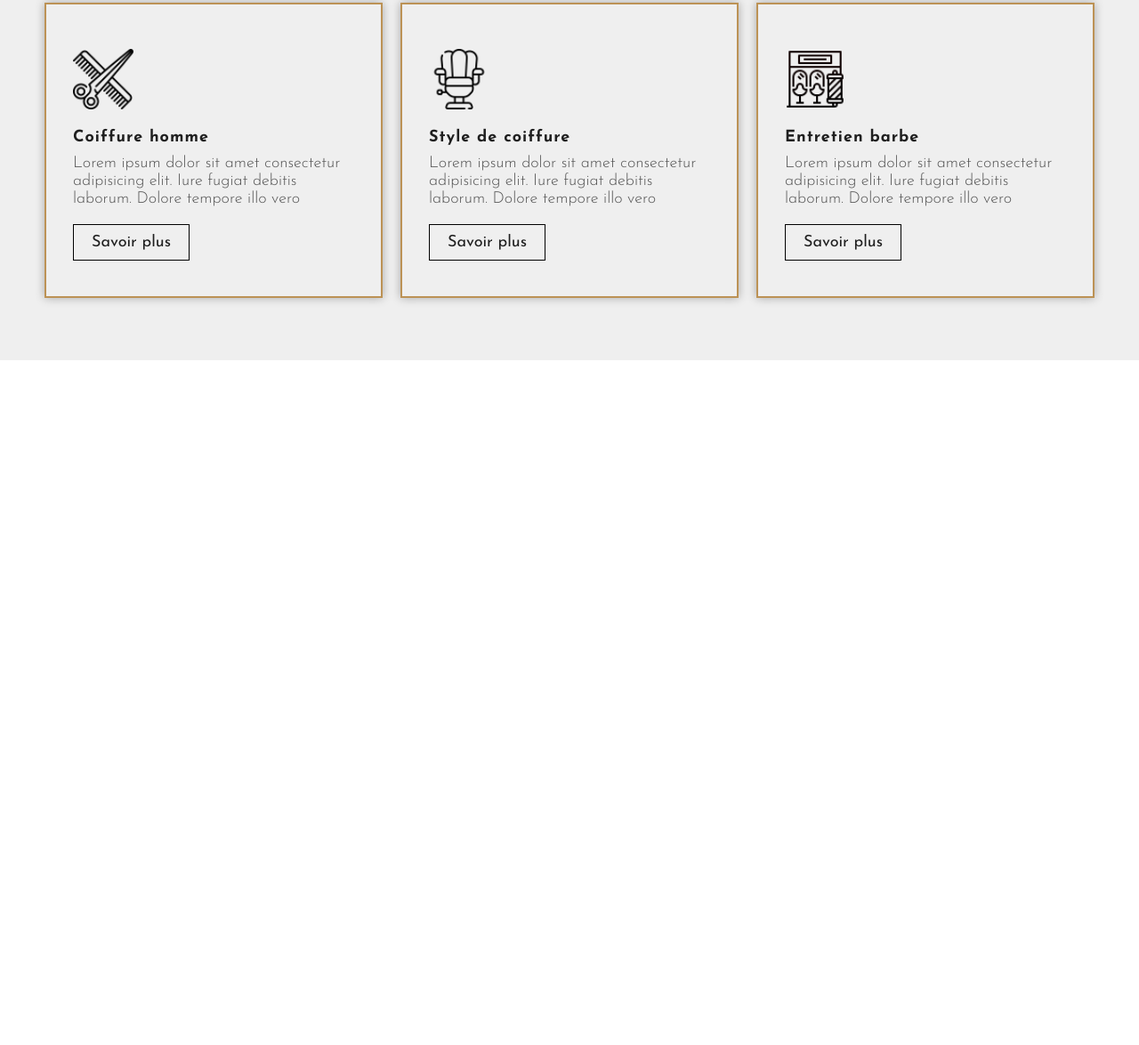
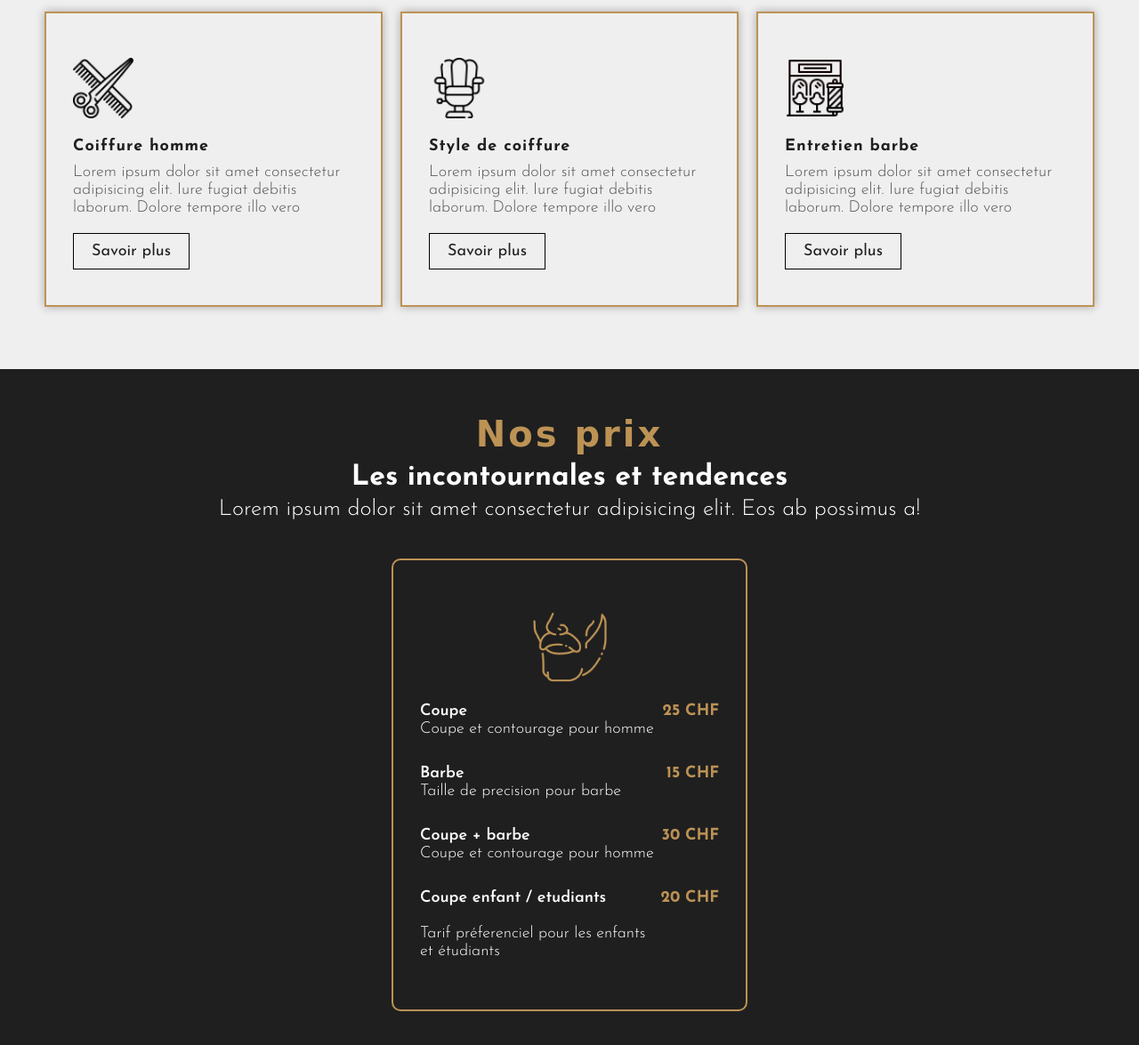
Before and after one commit to c00rni/CoiffeurBarbier, a plain HTML site: page index.html in a window 1280 px wide. Shown: the part 985-2160 px from the top of the page at 89% size. Before the commit the page ends 1390 px from the top, so only its background shows below. Drawn offline with Linux system fonts and the light colour scheme; a web font is replaced by a local one.

Commit message:
Ajout de la section prix

```diff
--- a/css/styles.css
+++ b/css/styles.css
@@ -7,6 +7,7 @@
 html, body {
     font-size: 62.5%;
     font-family: 'Josefin Sans', sans-serif;
+    scroll-behavior: smooth;
 }
 
 body {
@@ -75,6 +76,19 @@ a {
 
 .btn-light:hover {
     color:#bc9255
+}
+
+.section-head span{
+    display: block;
+    font-size: 3.2rem;
+    color:#1f1f1f;
+    font-weight: 700;
+    text-align: center;
+    margin-bottom: 1rem;
+}
+
+.white-txt {
+    color:white !important
 }
 
 /* Header */
@@ -210,14 +224,6 @@ nav ul a {
     padding-bottom: 6rem;
 }
 
-.barber-services span{
-    display: block;
-    font-size: 3.2rem;
-    color:#1f1f1f;
-    font-weight: 700;
-    text-align: center;
-}
-
 .services {
     display: flex;
     flex-flow: row nowrap;
@@ -271,3 +277,64 @@ nav ul a {
     margin-bottom: 1rem;
     letter-spacing: 0.1rem;
 }
+
+/* Prices */
+
+.prices {
+    padding: 4rem;
+    color:white;
+    background: #1f1f1f;
+}
+
+.price-box {
+    display: flex;
+    flex-flow: column nowrap;
+    border: 0.2rem solid #bc9255;
+    border-radius: 1rem;
+    padding: 5rem 3rem 4rem 3rem;
+    max-width: 40rem;
+    margin:auto;
+}
+
+.price-box-img {
+    background: url(../img/mustache-with-beard.png) center center/cover;
+    width: 9.5rem;
+    height: 9.5rem;
+    margin-bottom:0 auto auto 3rem;
+    align-self: center;
+}
+
+.price-col {
+    padding: 1.5rem 0;
+    display: grid;
+    grid:
+    "service-name dots price" 1fr
+    "details details details" 1fr
+    / auto auto auto
+}
+
+.price-col .price-dots {
+    grid-area: dots;
+}
+
+.price-col h3 {
+    grid-area: price;
+    font-family: 'Josefin Sans', sans-serif;
+    font-size: 1.8rem;
+    letter-spacing: normal;
+    text-align: end;
+}
+
+.price-col h4 {
+    grid-area: service-name;
+    font-family: 'Josefin Sans', sans-serif;
+    display: inline-block;
+    font-weight: 600;
+    letter-spacing: normal;
+    color: white;
+
+}
+
+.pricing-col p {
+    grid-area: details;
+}
--- a/index.html
+++ b/index.html
@@ -13,16 +13,16 @@
     />
   </head>
   <body>
-    <section class="landing-section">
+    <section class="landing-section" id="landing">
       <header>
         <img class="logo" src="./img/logo.png" alt="Logo du coiffeur de nyon" />
         <div class="nav-bar">
           <nav>
             <ul>
-              <li><a class="active" href="#">Accueil</a></li>
+              <li><a class="active" href="#landing">Accueil</a></li>
               <li><a href="#">A propos</a></li>
-              <li><a href="#">services</a></li>
-              <li><a href="#">Prix</a></li>
+              <li><a href="#service">services</a></li>
+              <li><a href="#prices">Prix</a></li>
               <li><a href="#">equipe</a></li>
               <li><a href="#">Horaires</a></li>
               <!-- <li><a href="#">Gallery</a></li>-->
@@ -43,7 +43,7 @@
         <p>Du lundi au vendredi</p>
       </div>
     </section>
-    <section class="barber-services">
+    <section class="barber-services" id="service">
       <div class="content-container">
         <div class="section-head">
           <h4 class="section-subtitile">Nos services</h4>
@@ -93,5 +93,44 @@
         </div>
       </div>
     </section>
+    <section class="prices" id="prices">
+      <div class="content-container">
+        <div class="section-head">
+          <h4 class="section-subtitile">Nos prix</h4>
+          <span class="white-txt">Les incontournales et tendences</span>
+          <p class="section-desc">
+            Lorem ipsum dolor sit amet consectetur adipisicing elit. Eos ab
+            possimus a!
+          </p>
+        </div>
+        <div class="price-box">
+          <div class="price-box-img"></div>
+          <div class="price-col">
+            <h4>Coupe</h4>
+            <div class="price-dots"></div>
+            <h3>25 CHF</h3>
+            <p>Coupe et contourage pour homme</p>
+          </div>
+          <div class="price-col">
+            <h4>Barbe</h4>
+            <div class="price-dots"></div>
+            <h3>15 CHF</h3>
+            <p>Taille de precision pour barbe</p>
+          </div>
+          <div class="price-col">
+            <h4>Coupe + barbe</h4>
+            <div class="price-dots"></div>
+            <h3>30 CHF</h3>
+            <p>Coupe et contourage pour homme</p>
+          </div>
+          <div class="price-col">
+            <h4>Coupe enfant / etudiants</h4>
+            <div class="price-dots"></div>
+            <h3>20 CHF</h3>
+            <p>Tarif préferenciel pour les enfants et étudiants</p>
+          </div>
+        </div>
+      </div>
+    </section>
   </body>
 </html>
```
Also changed, not shown: img/clipper.png (added), img/hipster.png (added), img/mustache-with-beard.png (added).
